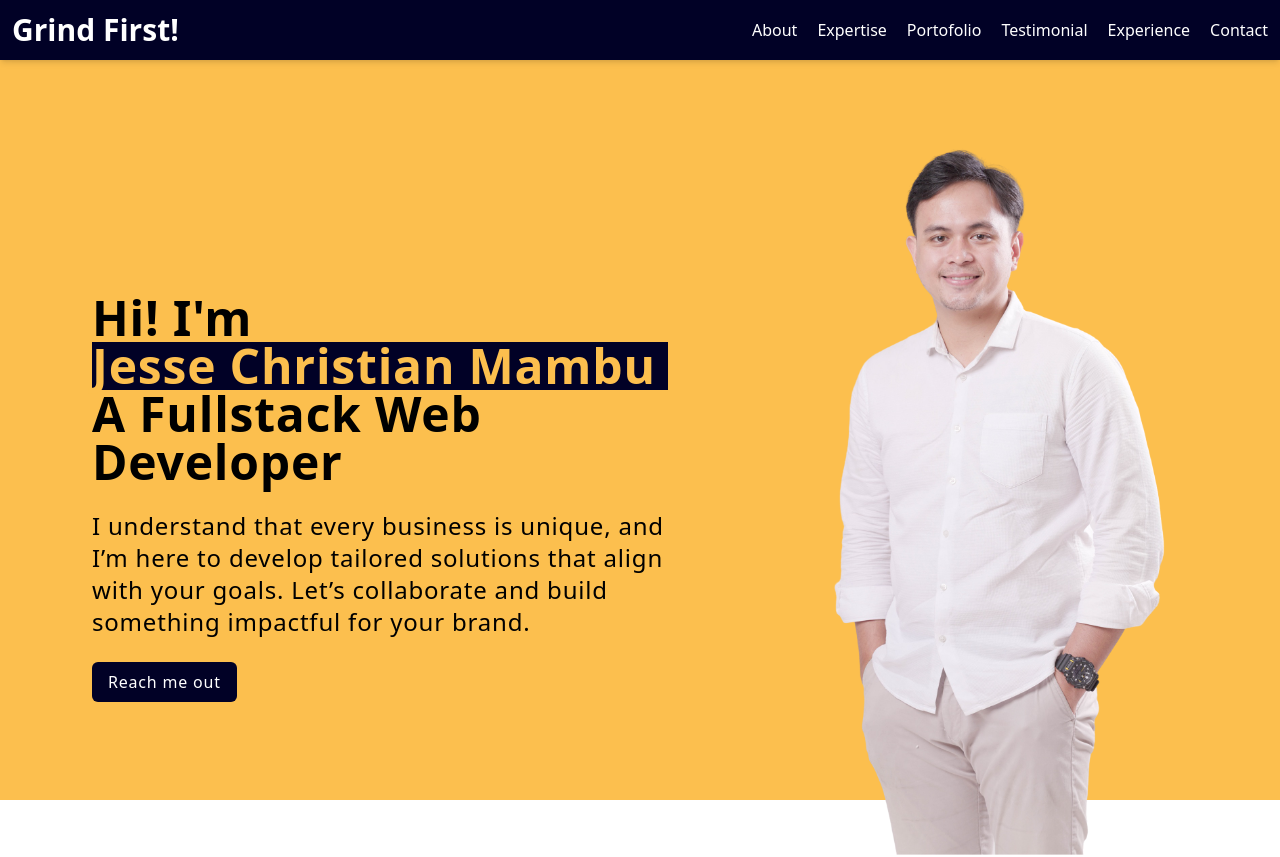
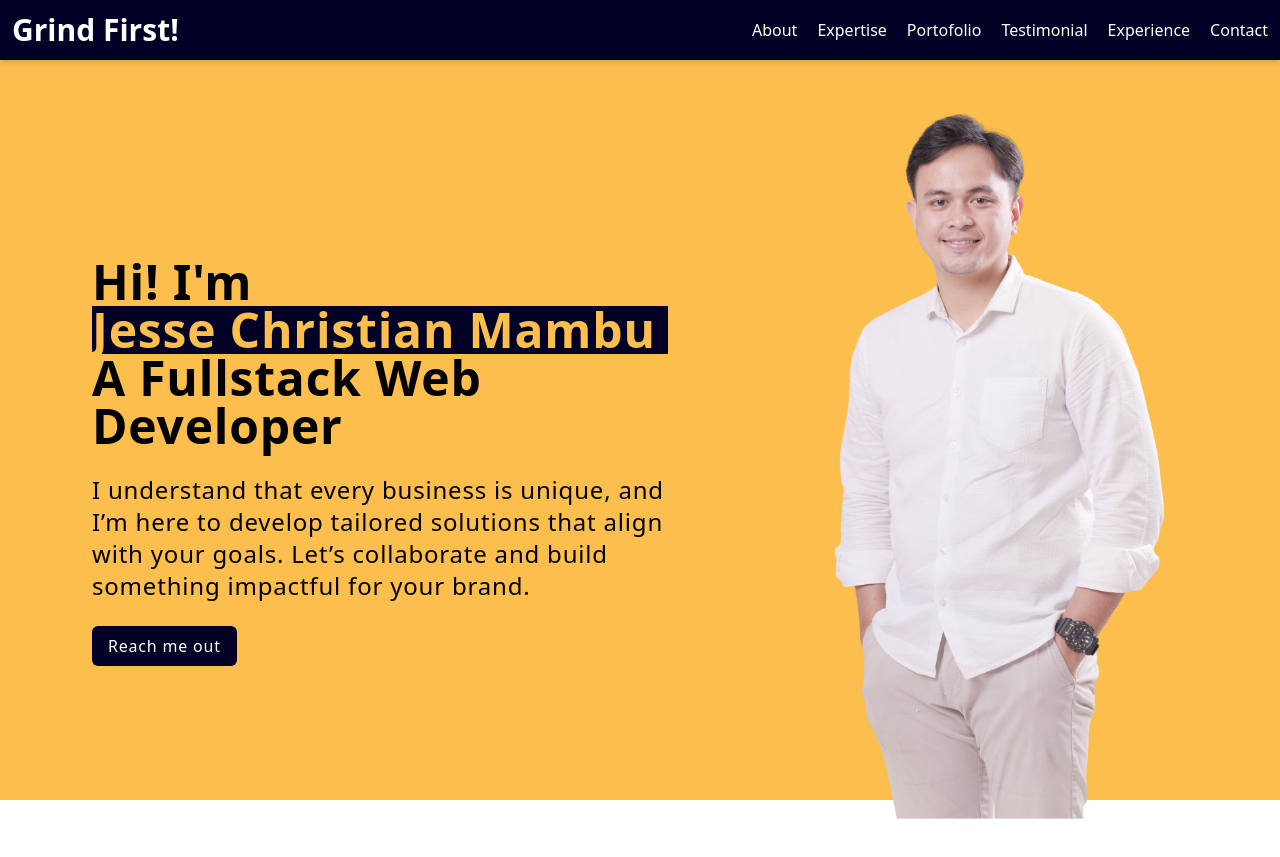
Before and after one commit to JesseMambu12/Personal-Website, a Next.js app: page / in a window 1280 px wide. Shown: the top 857 px of the page. Built offline with nearby package versions, Linux system fonts and the light colour scheme.

Commit message:
revisi margin

```diff
--- a/src/app/page.tsx
+++ b/src/app/page.tsx
@@ -50,7 +50,7 @@ export default function MainPage() {
       <Navbar />
 
       {/* Hero Section */}
-      <header className="relative h-screen w-full grid md:grid-cols-2 bg-[#fcbf4e] gap-4 md:pl-23 px-5 pt-19">
+      <header className="relative h-screen w-full grid md:grid-cols-2 bg-[#fcbf4e] gap-4 md:pl-23 px-5 pt-10">
         <div className="md:col-span-1 place-self-center text-left md:py-16 pb-10 pt-16 mt-6 tracking-wider space-y-6">
           <h1 className="text-3xl md:text-5xl font-bold text-black">
             {" "}
```
